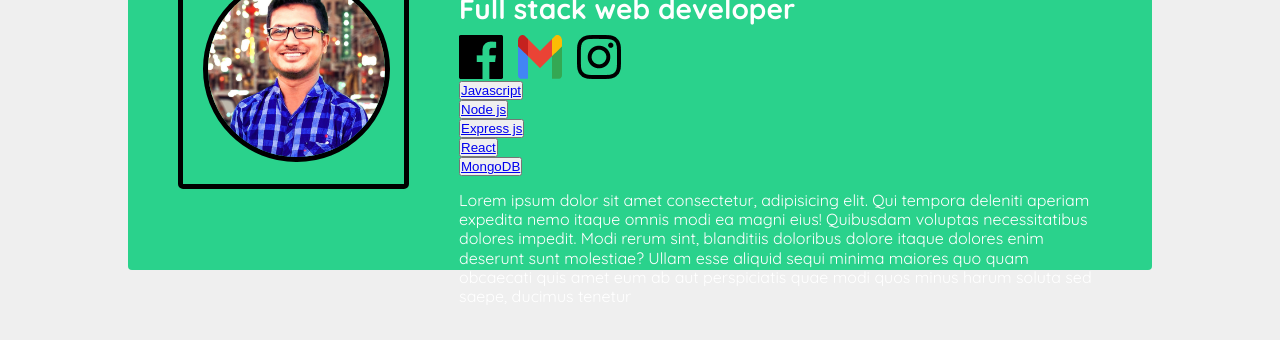
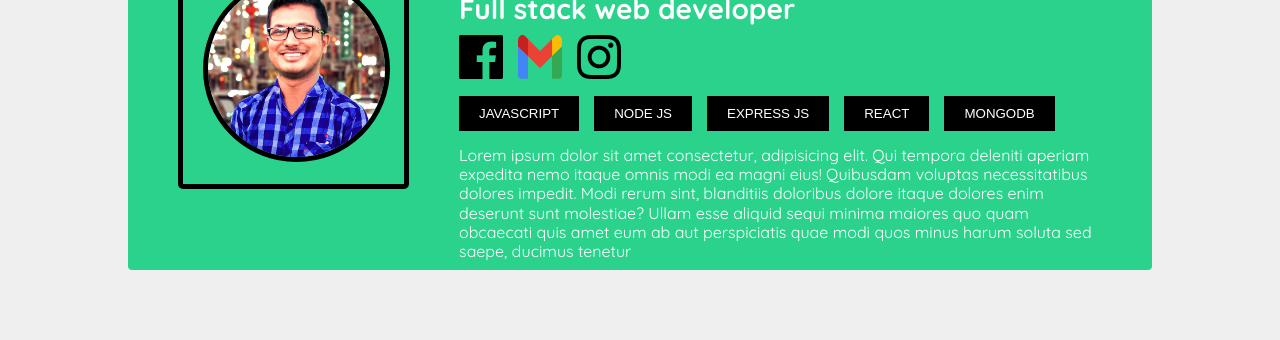
Before and after one commit to MhParvez/portfoliohw, a plain HTML site: page index.html in a window 1280 px wide. Shown: the part 250-590 px from the top of the page. Drawn offline with Linux system fonts and the light colour scheme.

Commit message:
Update style.css

```diff
--- a/css/style.css
+++ b/css/style.css
@@ -103,10 +103,29 @@ header{
     margin-right: 15px;
 }
 .profile-card-text-content{
-    margin-top: 15px;
+
     padding-right: 50px;
 }
 .profile-card-text-content p{
     line-height: 1.2em;
     color: white;
     }
+/* skill */
+.Profile-skill{
+    display: flex;
+}
+.Profile-skill button{
+    padding: 10px 20px;
+    background-color: black;
+    margin: 15px 0;
+    margin-right: 15px;
+    outline: none;
+    border: none;
+
+
+}
+.Profile-skill button a{
+color: white;
+text-decoration: none;
+text-transform: uppercase;
+}
```
